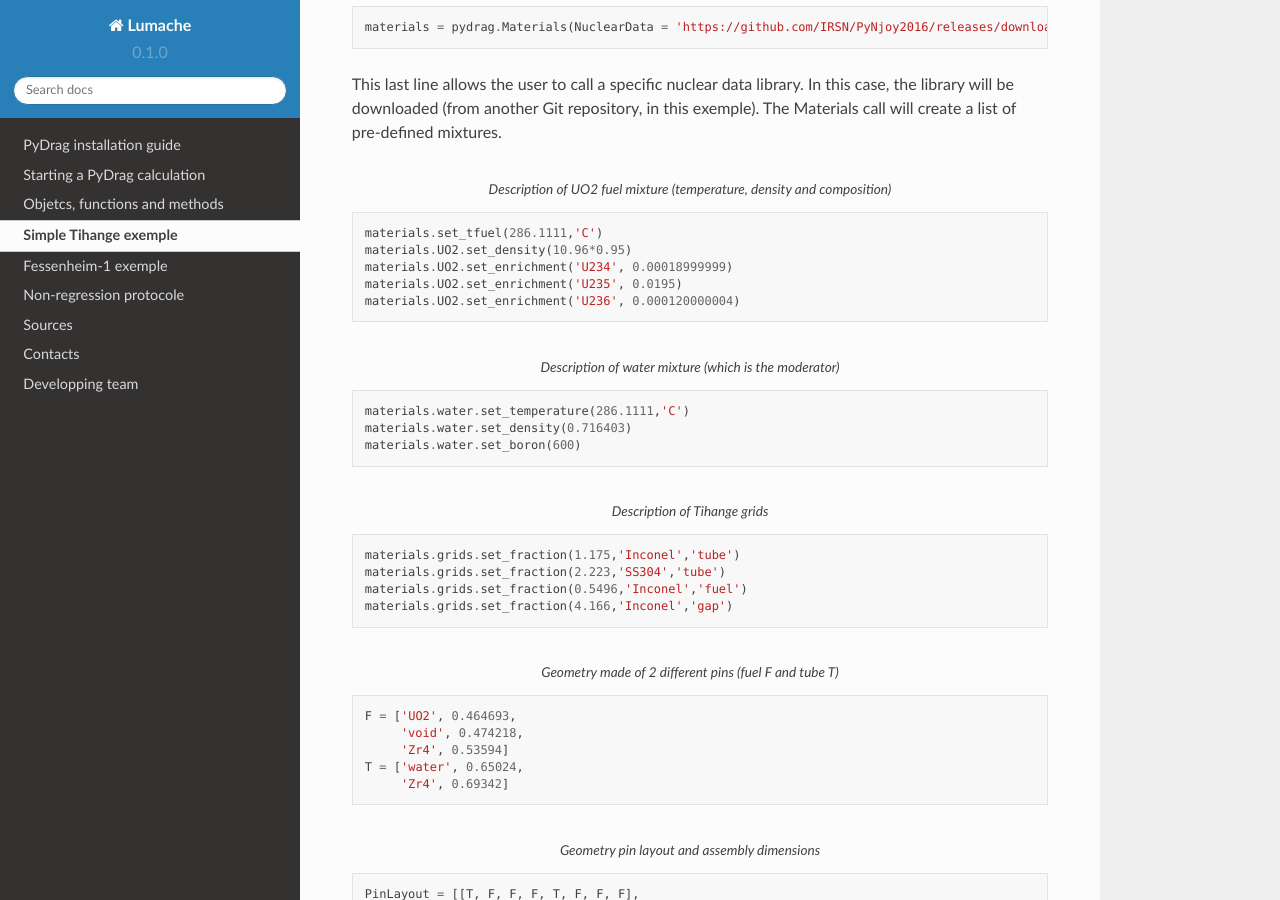
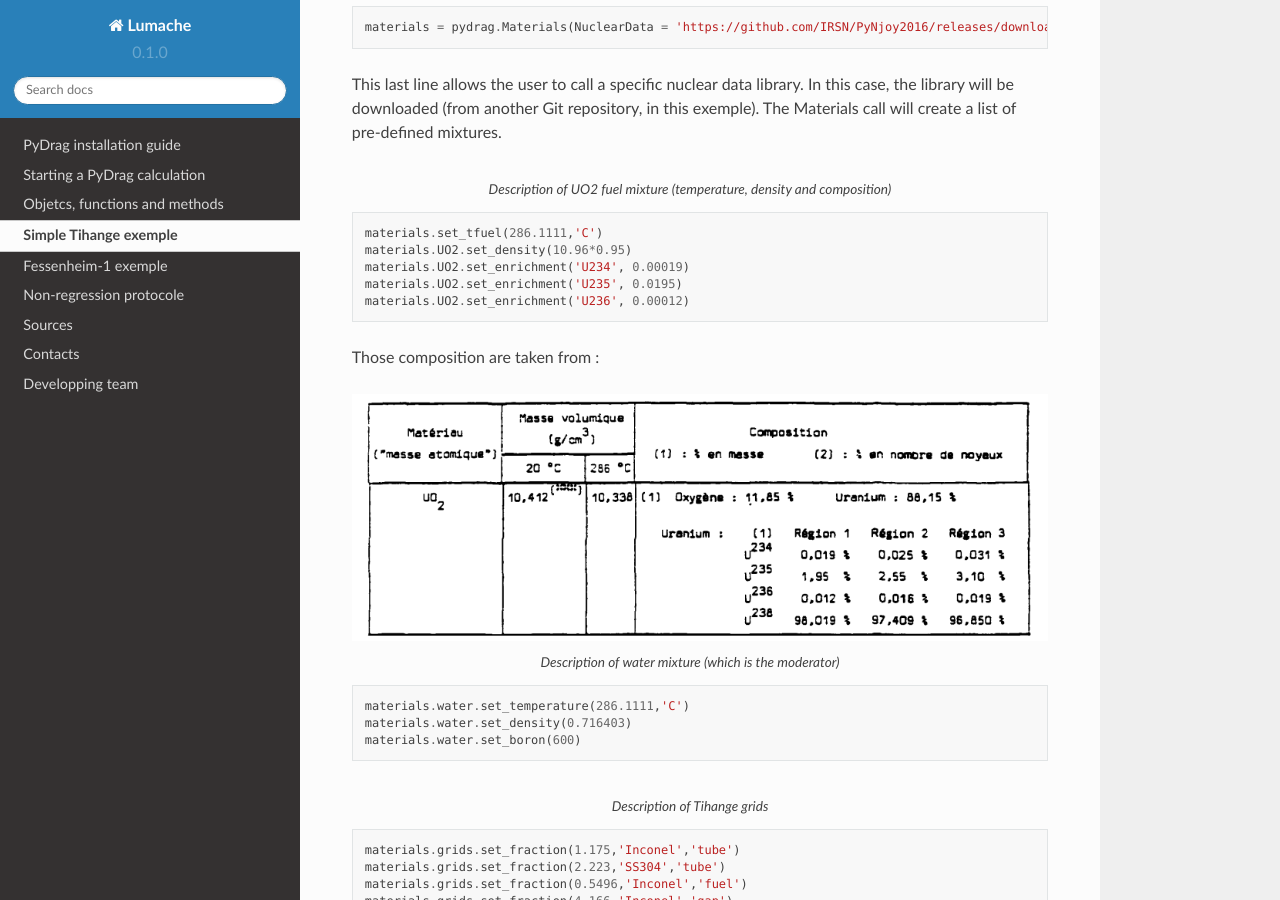
Before and after one commit to Ben105m/rtd-tutorial, a Sphinx documentation site: the page built from docs/source/exemple0.rst, in a window 1280 px wide and 900 px high, scrolled down 540 px. Built offline with Sphinx 7.4.7 and the Read the Docs theme 2.0.0, drawn with Linux system fonts in a browser that asks for light colours.

Commit message:
Update exemple0.rst

```diff
--- a/docs/source/exemple0.rst
+++ b/docs/source/exemple0.rst
@@ -25,9 +25,15 @@ This last line allows the user to call a specific nuclear data library. In this
 
   materials.set_tfuel(286.1111,'C')
   materials.UO2.set_density(10.96*0.95)
-  materials.UO2.set_enrichment('U234', 0.00018999999)
+  materials.UO2.set_enrichment('U234', 0.00019)
   materials.UO2.set_enrichment('U235', 0.0195)
-  materials.UO2.set_enrichment('U236', 0.000120000004)
+  materials.UO2.set_enrichment('U236', 0.00012)
+
+Those composition are taken from :
+
+.. figure:: ./_images/TIHANGE_UO2.png
+   :align: center
+   :figclass: align-center
 
 .. code-block:: python
   :caption: Description of water mixture (which is the moderator)
```
